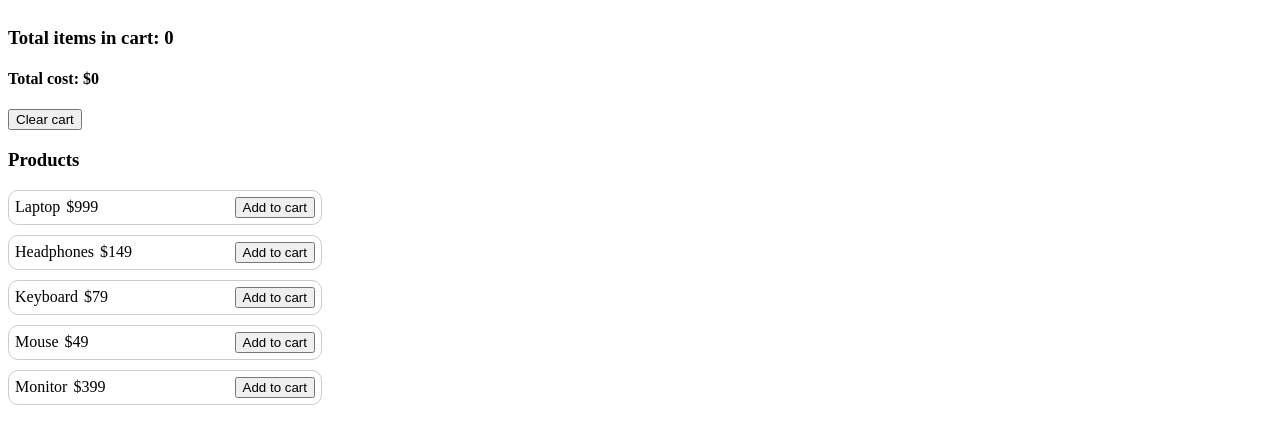
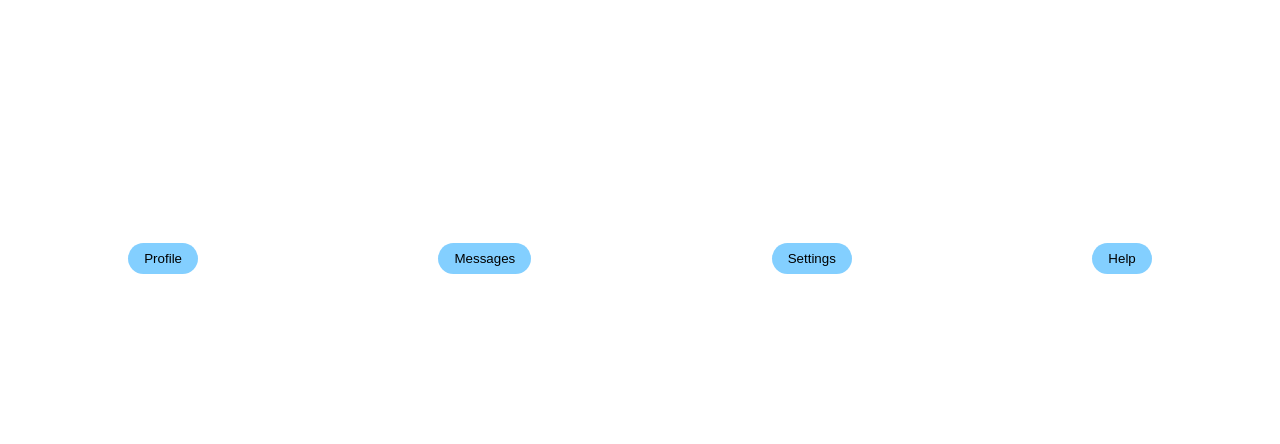
Before and after one commit to Joha99/frontend-systems-design, a React (Vite) app: page / in a window 1280 px wide. Shown: the top 444 px of the page. Built offline with nearby package versions, Linux system fonts and the light colour scheme.

Commit message:
tooltiphover

```diff
--- a/src/App.tsx
+++ b/src/App.tsx
@@ -13,16 +13,18 @@ import { InfiniteScroll } from "./infinite-scroll/InfiniteScroll";
 import { MultiSelect } from "./multi-select/MultiSelect";
 import { MultiStepWizard } from "./multi-step-wizard/MultiStepWizard";
 import { PostBrowser } from "./post-browser/PostBrowser";
-import { ShoppingCart } from "./shopping-cart/ShoppingCart";
 import { ToggleCounter } from "./toggle-counter/ToggleCounter";
 import { ThrottledResize } from "./throttled-resize/ThrottledResize";
 import { Typeahead } from "./typeahead/Typeahead";
 import { UserMatrix } from "./user-matrix/UserMatrix";
+import { ShoppingCart } from "./shopping-cart/ShoppingCart";
+import { TooltipHover } from "./tooltip-hover/TooltipHover";
 
 function App() {
   return (
     <div className={styles.app}>
-      {/* <Typeahead />
+      {/*
+        <Typeahead />
         <DataTable />
         <ContactForm />
         <CrudList />
@@ -31,16 +33,18 @@ function App() {
         <GridBoard rowCount={4} colCount={5} />
         <FileExplorer />
         <MultiSelect />
-      <InfiniteScroll /> */}
-      {/* <UserMatrix /> */}
-      {/* <Chat /> */}
-      {/* <Kanban /> */}
-      {/* <ToggleCounter /> */}
-      {/* <CharCounter /> */}
-      {/* <DebouncedSearch /> */}
-      {/* <NestedComments /> */}
-      {/* <ThrottledResize /> */}
-      <ShoppingCart />
+        <InfiniteScroll />
+        <UserMatrix />
+        <Chat />
+        <Kanban />
+        <ToggleCounter />
+        <CharCounter />
+        <DebouncedSearch />
+        <NestedComments />
+        <ThrottledResize />
+       */}
+      {/* <ShoppingCart /> */}
+      <TooltipHover />
     </div>
   );
 }
--- /dev/null
+++ b/src/tooltip-hover/TooltipHover.css
@@ -0,0 +1,28 @@
+.buttons {
+  display: flex;
+  align-items: center;
+  inline-size: 100%;
+  block-size: 500px;
+  justify-content: space-around;
+}
+
+.anchor {
+  border-radius: 100px;
+  background-color: #83cfff;
+  border: none;
+  padding: 8px 16px;
+
+  &:hover {
+    cursor: pointer;
+  }
+}
+
+.tooltip {
+  position: absolute;
+  position-area: top span-all;
+  border: 2px solid #cccccc;
+  margin-bottom: 10px;
+  padding: 12px;
+  border-radius: 10px;
+  min-width: 150px;
+}
--- a/src/tooltip-hover/TooltipHover.tsx
+++ b/src/tooltip-hover/TooltipHover.tsx
@@ -13,17 +13,85 @@
  * 5. Pressing Escape closes the open tooltip.
  * 6. Each tooltip shows different content based on the button.
  *
- * Buttons and tooltip content:
- * - "Profile" → "View and edit your profile settings"
- * - "Messages" → "You have 3 unread messages"
- * - "Settings" → "App preferences and configuration"
- * - "Help" → "Documentation and support resources"
- *
  * Time target: 10 minutes.
  */
 
-import styles from "./TooltipHover.module.css";
+import { useEffect, useRef, useState } from "react";
+import "./TooltipHover.css";
+
+interface ButtonConfig {
+  id: number;
+  label: string;
+  tooltip: string;
+}
+
+const BUTTONS: ButtonConfig[] = [
+  { id: 1, label: "Profile", tooltip: "View and edit your profile settings" },
+  { id: 2, label: "Messages", tooltip: "You have 3 unread messages" },
+  { id: 3, label: "Settings", tooltip: "App preferences and configuration" },
+  { id: 4, label: "Help", tooltip: "Documentation and support resources" },
+];
 
 export const TooltipHover = () => {
-  return <div>Tooltip Hover</div>;
+  const [activeTooltip, setActiveTooltip] = useState<number | null>(null);
+  const buttonRefs = useRef<Record<number, HTMLDivElement>>({});
+
+  useEffect(() => {
+    const handleMouseDown = (e: MouseEvent) => {
+      const clickIsInButton = Object.values(buttonRefs.current).some(
+        (element) => element.contains(e.target as Node),
+      );
+      if (!clickIsInButton) {
+        setActiveTooltip(null);
+      }
+    };
+
+    const handleKeyDown = (e: KeyboardEvent) => {
+      if (e.key === "Escape") {
+        setActiveTooltip(null);
+      }
+    };
+
+    document.addEventListener("mousedown", handleMouseDown);
+    document.addEventListener("keydown", handleKeyDown);
+
+    return () => {
+      document.removeEventListener("mousedown", handleMouseDown);
+      document.removeEventListener("keydown", handleKeyDown);
+    };
+  }, []);
+
+  const handleClick = (id: number) => {
+    setActiveTooltip(activeTooltip === id ? null : id);
+  };
+
+  return (
+    <div className="buttons">
+      {BUTTONS.map(({ id, label, tooltip }) => (
+        <div
+          key={id}
+          className="button"
+          ref={(el) => {
+            buttonRefs.current[id] = el;
+          }}
+        >
+          <button
+            className="anchor"
+            style={{ anchorName: `--anchor-${id}` }}
+            onClick={() => handleClick(id)}
+          >
+            {label}
+          </button>
+          {activeTooltip === id && (
+            <div
+              className="tooltip"
+              style={{ positionAnchor: `--anchor-${id}` }}
+            >
+              {tooltip}
+            </div>
+          )}
+        </div>
+      ))}
+    </div>
+  );
 };
```
Also changed, not shown: src/tooltip-hover/TooltipHover.module.css (deleted), 1 other file (tests, documents, lock files or other folders). Lines whose indentation alone changed are shown as unchanged.
